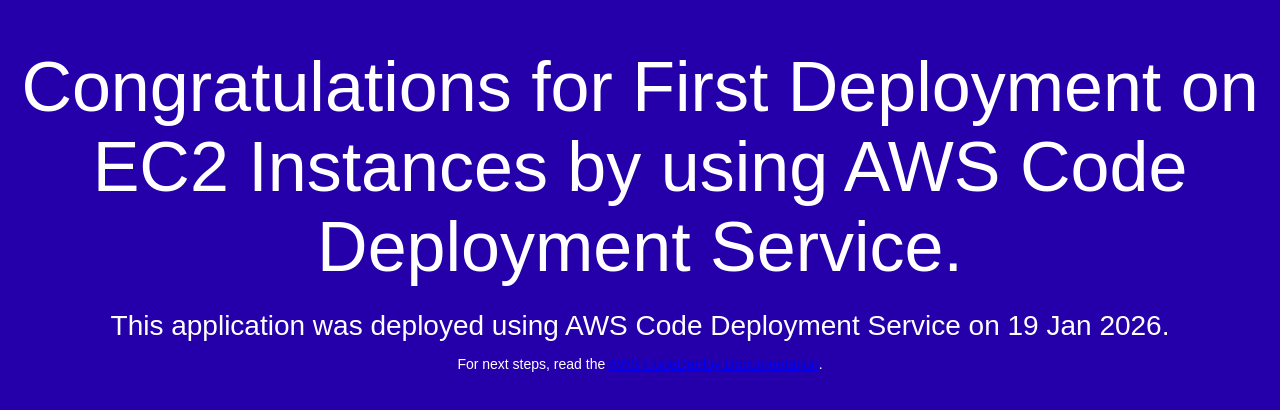
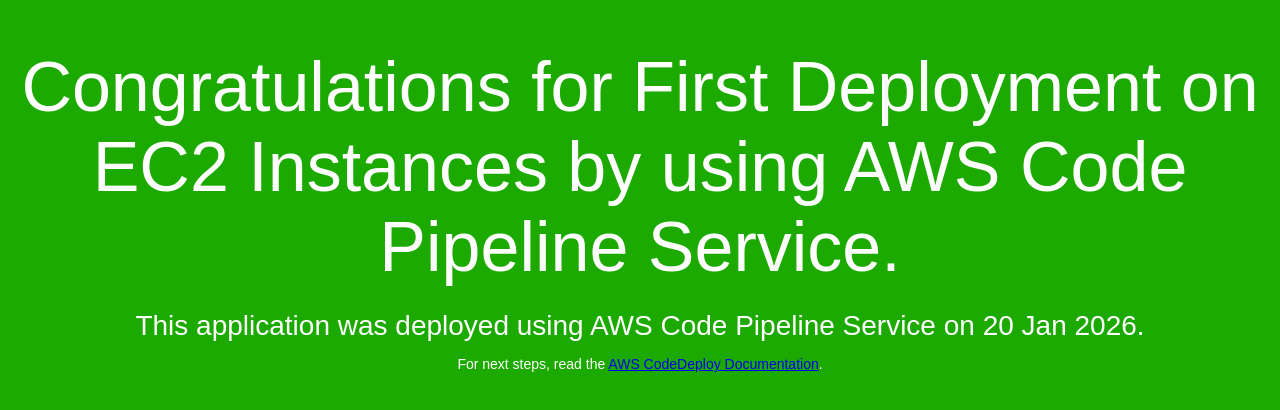
Before and after one commit to avinashbundela1987/demojan2026, a plain HTML site: page index.html in a window 1280 px wide. Drawn offline with Linux system fonts and the light colour scheme.

Commit message:
my first commit on 20 jan 2026

```diff
--- a/index.html
+++ b/index.html
@@ -6,7 +6,7 @@
   <style>
     body {
       color: #ffffff;
-      background-color: #2500aa;
+      background-color: #1caa00;
       font-family: Arial, sans-serif;
       font-size: 14px;
     }
@@ -26,8 +26,8 @@
 </head>
 <body>
   <div align="center">
-    <h1>Congratulations for First Deployment on EC2 Instances by using AWS Code Deployment Service.</h1>
-    <h2>This application was deployed using AWS Code Deployment Service on 19 Jan 2026.</h2>
+    <h1>Congratulations for First Deployment on EC2 Instances by using AWS Code Pipeline Service.</h1>
+    <h2>This application was deployed using AWS Code Pipeline Service on 20 Jan 2026.</h2>
     <p>For next steps, read the <a href="http://aws.amazon.com/documentation/codedeploy">AWS CodeDeploy Documentation</a>.</p>
   </div>
 </body>
```
